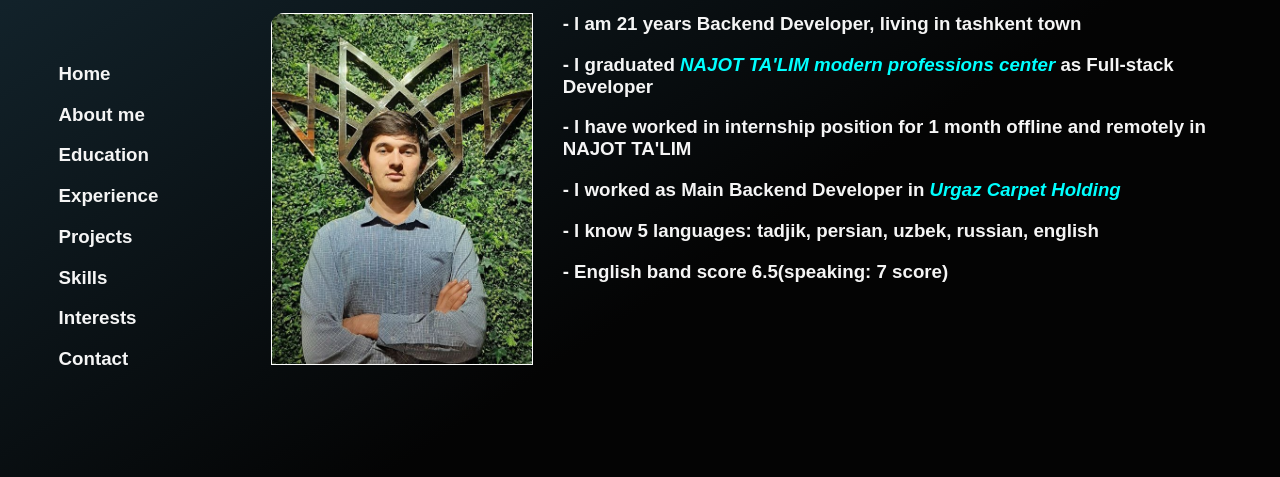
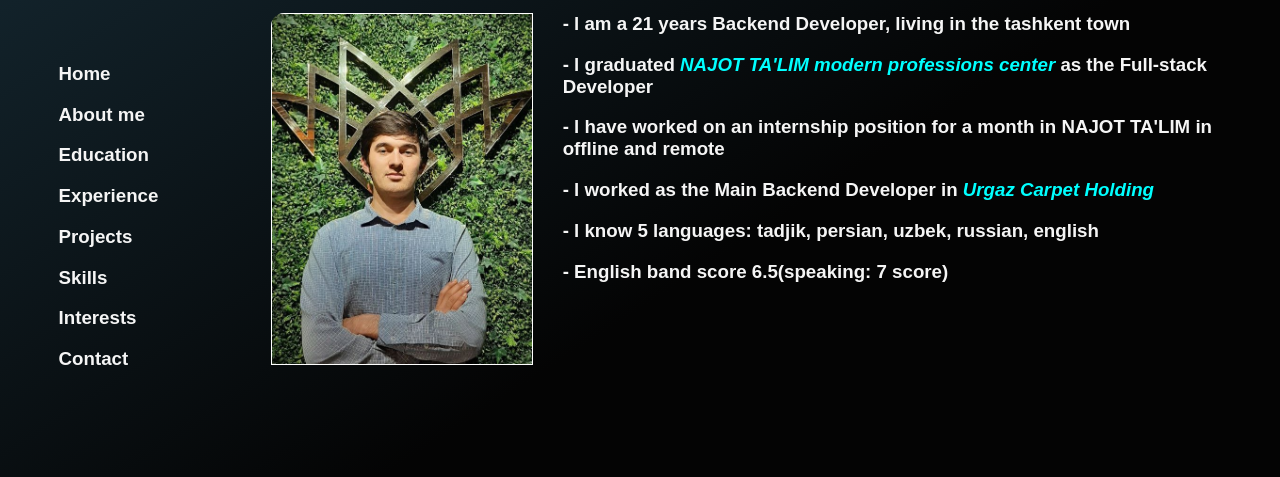
Before and after one commit to shohjahon-sohibov/me, a plain HTML site: page about-me.html in a window 1280 px wide. Shown: the part 139-616 px from the top of the page. Drawn offline with Linux system fonts and the light colour scheme.

Commit message:
minor changes

```diff
--- a/about-me.html
+++ b/about-me.html
@@ -38,10 +38,10 @@
             <div class="content">
                 <img class="avatar" src="/img/avatar.jpg" alt="my_avatar" width="300" height="350">
                 <div class="about_me">
-                    <h3 class="my_info"> - l am 21 years Backend Developer, living in tashkent town</h3>
-                    <h3> - l graduated <i class="education_name"> NAJOT TA'LIM modern professions center </i> as Full-stack Developer </h3>
-                    <h3> - l have worked in internship position for 1 month offline and remotely in NAJOT TA'LIM</h3>
-                    <h3> - l worked as Main Backend Developer in <i class="education_name">Urgaz Carpet Holding</i></h3>
+                    <h3 class="my_info"> - l am a 21 years Backend Developer, living in the tashkent town</h3>
+                    <h3> - l graduated <i class="education_name"> NAJOT TA'LIM modern professions center </i> as the Full-stack Developer </h3>
+                    <h3> - l have worked on an internship position for a month in NAJOT TA'LIM in offline and remote</h3>
+                    <h3> - l worked as the Main Backend Developer in <i class="education_name">Urgaz Carpet Holding</i></h3>
                     <h3> - l know 5 languages: tadjik, persian, uzbek, russian, english </h3>
                     <h3> - English band score 6.5(speaking: 7 score) </h3>
                 </div>
```
